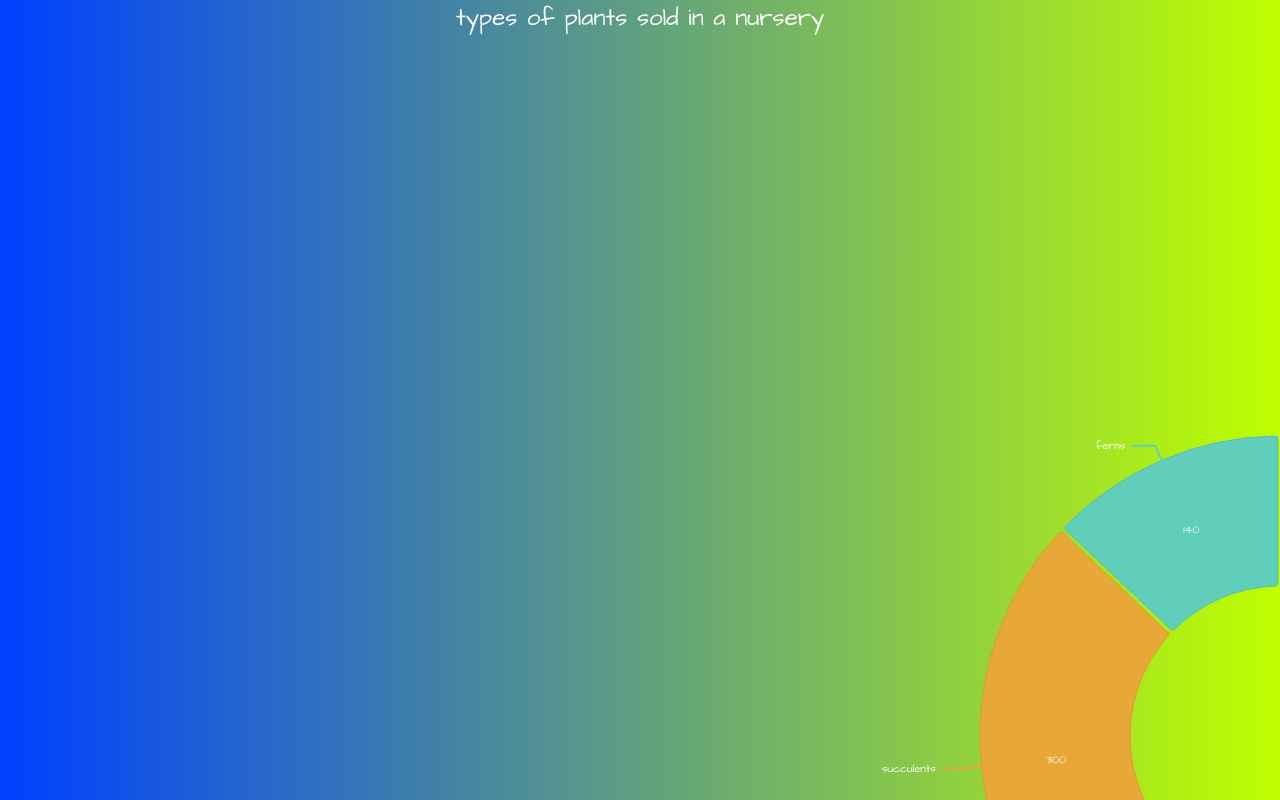
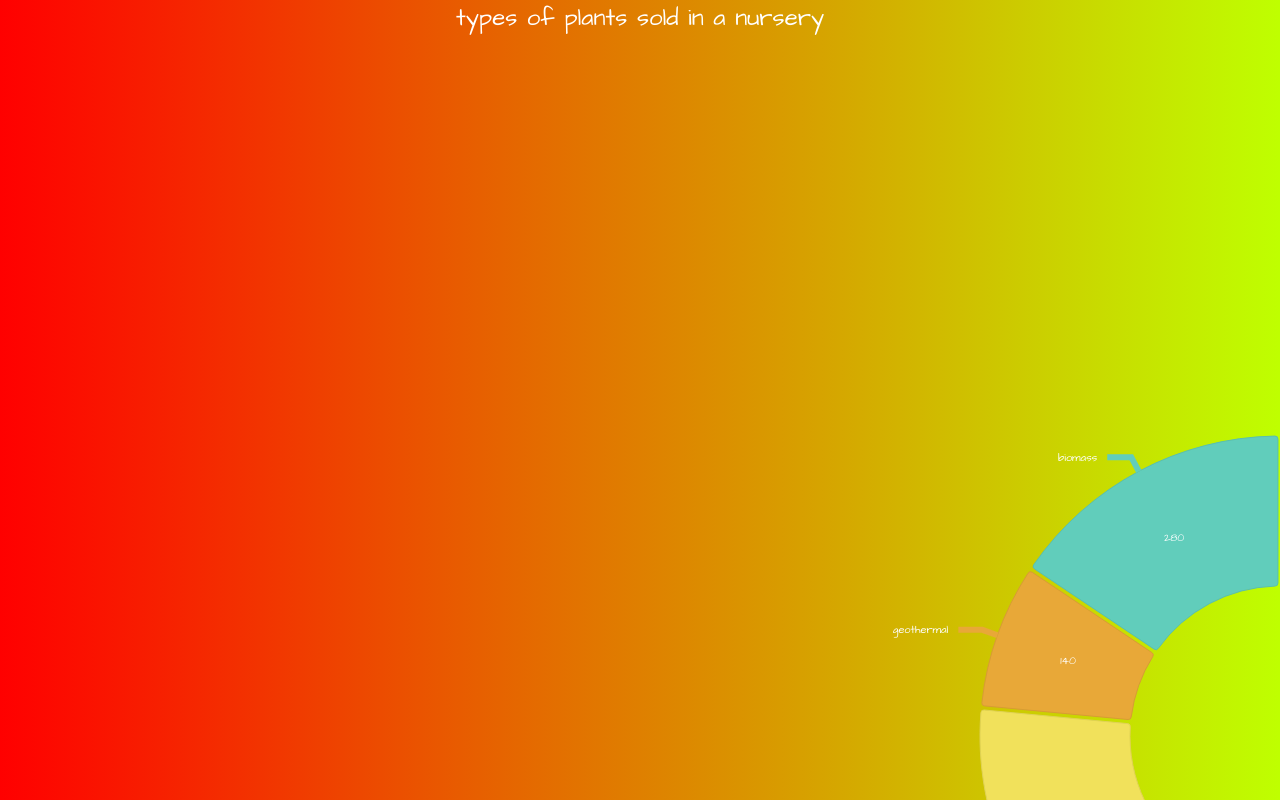
Before and after one commit to Anishm079/creative-charts, a React (Vite) app: page / in a window 1280 px wide. Shown: the top 800 px of the page. Built offline with nearby package versions, Linux system fonts and the light colour scheme.

Commit message:
new charts added in change of rework

```diff
--- a/src/App.tsx
+++ b/src/App.tsx
@@ -6,7 +6,7 @@ import "ag-charts-enterprise"
 function App() {
 
   return (
-    <div style={{background:"linear-gradient(to right, #0040ff,#bfff00)",width:"100dvw",height:"100dvh"}}>
+    <div style={{background:"linear-gradient(to right, #ff0000,#bfff00)",width:"100dvw",height:"100dvh"}}>
       <h2 style={{color:"white"}} >types of plants sold in a nursery</h2>
       <div style={{height:"90dvh",width:"100dvw",display:"flex",alignItems:"center",justifyContent:"center"}} >
         <MyResponsiveRadialBar />
--- a/src/components/01-23-2025/temp.tsx
+++ b/src/components/01-23-2025/temp.tsx
@@ -1,38 +1,44 @@
 import { ResponsivePie } from "@nivo/pie";
+import React from "react";
 
-const data = [
+interface PieDatum {
+  id: string;
+  value: number;
+  [key: string]: any;
+}
+
+const data: PieDatum[] = [
   {
-    "id": "roses",
-    "label": "Roses",
-    "value": 250,
-    "color": "hsl(340, 70%, 50%)"
+    id: "solar",
+    label: "Solar",
+    value: 320,
+    color: "hsl(50, 70%, 50%)",
   },
   {
-    "id": "tulips",
-    "label": "Tulips",
-    "value": 220,
-    "color": "hsl(30, 70%, 50%)"
+    id: "wind",
+    label: "Wind",
+    value: 450,
+    color: "hsl(180, 70%, 50%)",
   },
   {
-    "id": "orchids",
-    "label": "Orchids",
-    "value": 180,
-    "color": "hsl(120, 70%, 50%)"
+    id: "hydro",
+    label: "Hydro",
+    value: 610,
+    color: "hsl(220, 70%, 50%)",
   },
   {
-    "id": "succulents",
-    "label": "Succulents",
-    "value": 300,
-    "color": "hsl(210, 70%, 50%)"
+    id: "geothermal",
+    label: "Geothermal",
+    value: 140,
+    color: "hsl(310, 70%, 50%)",
   },
   {
-    "id": "ferns",
-    "label": "Ferns",
-    "value": 140,
-    "color": "hsl(80, 70%, 50%)"
-  }
+    id: "biomass",
+    label: "Biomass",
+    value: 280,
+    color: "hsl(100, 70%, 50%)",
+  },
 ];
-
 const MyResponsivePie: React.FC = () => (
   <ResponsivePie
     data={data}
@@ -47,11 +53,16 @@ const MyResponsivePie: React.FC = () => (
       modifiers: [["darker", 0.2]],
     }}
     arcLinkLabelsSkipAngle={10}
-    arcLinkLabelsTextColor="#ffffff" // Changed to white
-    arcLinkLabelsThickness={2}
+    arcLinkLabelsTextColor="#ffffff"
+    arcLinkLabelsThickness={6}
     arcLinkLabelsColor={{ from: "color" }}
+    arcLinkLabelsTextOffset={10}
+    arcLinkLabelsTextSize={24} // Increase font size
+    arcLinkLabelsTextWeight={600}
     arcLabelsSkipAngle={10}
-    arcLabelsTextColor="#ffffff" // Changed to white
+    arcLabelsTextColor="#ffffff"
+    arcLabelsTextSize={20} // Increase font size
+    arcLabelsTextWeight={600}
     defs={[
       {
         id: "dots",
@@ -73,35 +84,75 @@ const MyResponsivePie: React.FC = () => (
       },
     ]}
     fill={[
-      { match: { id: "ruby" }, id: "dots" },
-      { match: { id: "c" }, id: "dots" },
-      { match: { id: "go" }, id: "dots" },
-      { match: { id: "python" }, id: "dots" },
-      { match: { id: "scala" }, id: "lines" },
-      { match: { id: "lisp" }, id: "lines" },
-      { match: { id: "elixir" }, id: "lines" },
-      { match: { id: "javascript" }, id: "lines" },
+      {
+        match: {
+          id: "ruby",
+        },
+        id: "dots",
+      },
+      {
+        match: {
+          id: "c",
+        },
+        id: "dots",
+      },
+      {
+        match: {
+          id: "go",
+        },
+        id: "dots",
+      },
+      {
+        match: {
+          id: "python",
+        },
+        id: "dots",
+      },
+      {
+        match: {
+          id: "scala",
+        },
+        id: "lines",
+      },
+      {
+        match: {
+          id: "lisp",
+        },
+        id: "lines",
+      },
+      {
+        match: {
+          id: "elixir",
+        },
+        id: "lines",
+      },
+      {
+        match: {
+          id: "javascript",
+        },
+        id: "lines",
+      },
     ]}
     legends={[
       {
-        anchor: "bottom",
-        direction: "row",
+        anchor: "bottom" as const,
+        direction: "row" as const,
         justify: false,
         translateX: 0,
         translateY: 56,
         itemsSpacing: 0,
-        itemWidth: 100,
-        itemHeight: 18,
-        itemTextColor: "#ffffff", // Changed to white
-        itemDirection: "left-to-right",
+        itemWidth: 140, // Increase item width
+        itemHeight: 24, // Increase item height
+        itemTextColor: "#ffffff",
+        itemDirection: "left-to-right" as const,
         itemOpacity: 1,
         symbolSize: 18,
-        symbolShape: "circle",
+        symbolShape: "circle" as const,
         effects: [
           {
             on: "hover",
             style: {
-              itemTextColor: "#ffffff", // Changed to white
+              itemTextColor: "#ffffff",
             },
           },
         ],
```
